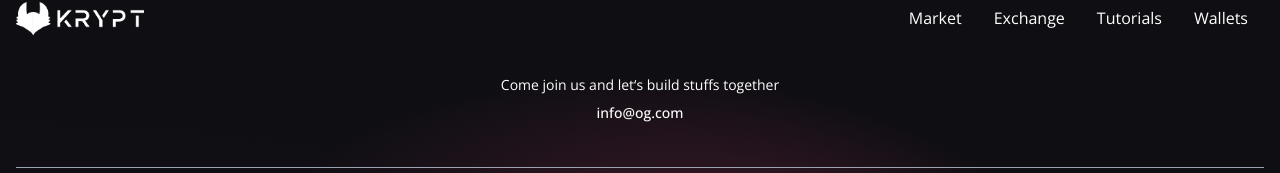
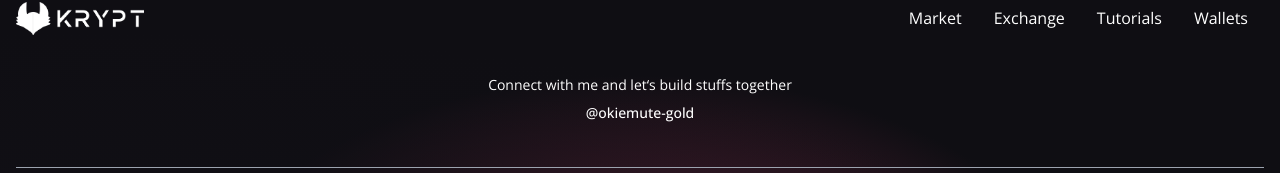
Before and after one commit to OkiemuteGold/krypt-clone, a React (Vite) app in the folder client/: page / in a window 1280 px wide. Shown: the part 1513-1686 px from the top of the page. Built offline with nearby package versions, Linux system fonts and the light colour scheme; no server answers; a web font is replaced by a local one; what @alch/alchemy-web3 would draw is missing.

Commit message:
updated footer

```diff
--- a/client/src/components/Footer.jsx
+++ b/client/src/components/Footer.jsx
@@ -20,8 +20,8 @@ const Footer = () => (
             </div>
 
             <div className="flex justify-center items-center flex-col text-sm text-center text-white my-5">
-                <p className="">Come join us and let&lsquo;s build stuffs together</p>
-                <p className="font-medium mt-2">info@og.com</p>
+                <p className="">Connect with me and let&lsquo;s build stuffs together</p>
+                <p className="font-medium mt-2"><a href="https://www.linkedin.com/in/okiemute-gold" target="_blank" rel="noopener noreferrer">@okiemute-gold</a></p>
             </div>
 
             <div className="w-full h-[0.25px] bg-gray-400 mt-6" />
```
